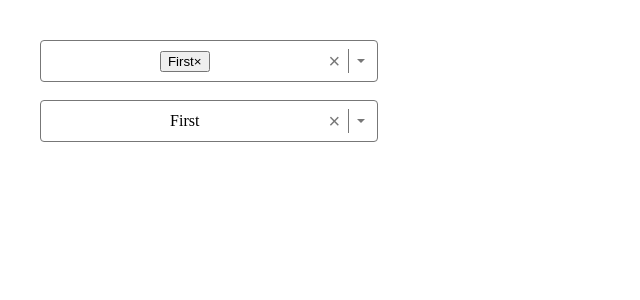
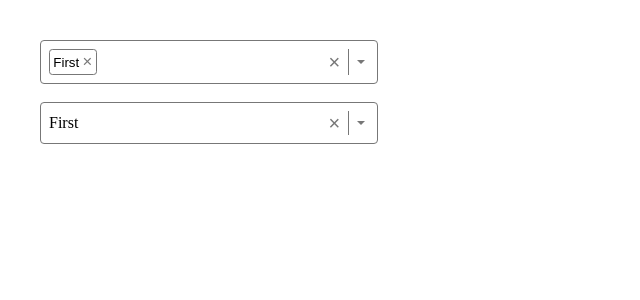
Before and after one commit to bryan-emerson/Select-UI, a React (Vite) app: page / in a window 1280 px wide. Shown: the top 300 px of the page, without its empty margins (0-640 px from the left). Built offline with nearby package versions, Linux system fonts and the light colour scheme.

Commit message:
multi select option badge styles

```diff
--- a/src/select.module.css
+++ b/src/select.module.css
@@ -17,6 +17,9 @@
 
 .value {
   flex-grow: 1;
+  display: flex;
+  gap: .5em;
+  flex-wrap: wrap;
 }
 
 .clear-btn {
@@ -81,3 +84,31 @@
   background-color: hsl(200, 100%, 50%);
   color: white;
 }
+
+.option-badge {
+  display: flex;
+  align-items: center;
+  border: .05em solid #777;
+  border-radius: .25em;
+  padding: .15em .25em;
+  gap: .25em;
+  cursor: pointer;
+  background: none;
+  outline: none;
+}
+
+.option-badge:hover,
+.option-badge:focus {
+  background-color: hsl(0, 100%, 90%);
+  border-color: hsl(0, 100%, 50%);
+}
+
+.option-badge:hover > .remove-btn,
+.option-badge:focus > .remove-btn {
+  color: hsl(0, 100%, 50%);
+}
+
+.option-badge > .remove-btn {
+  font-size: 1.25em;
+  color: #777;
+}
```
